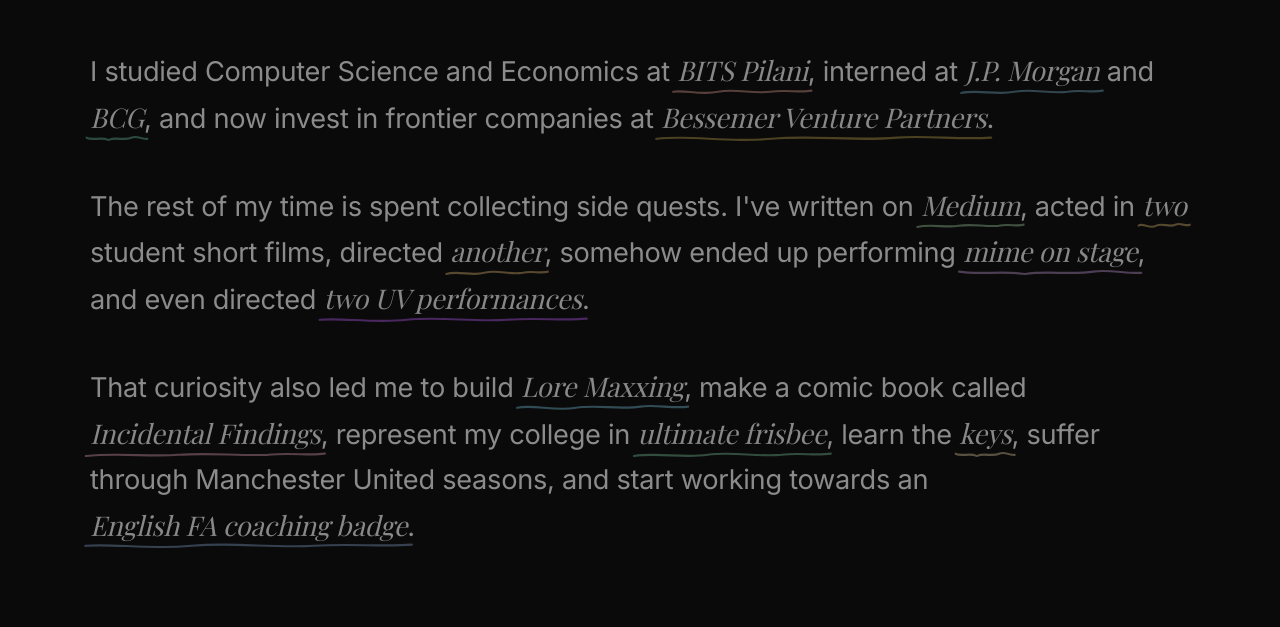
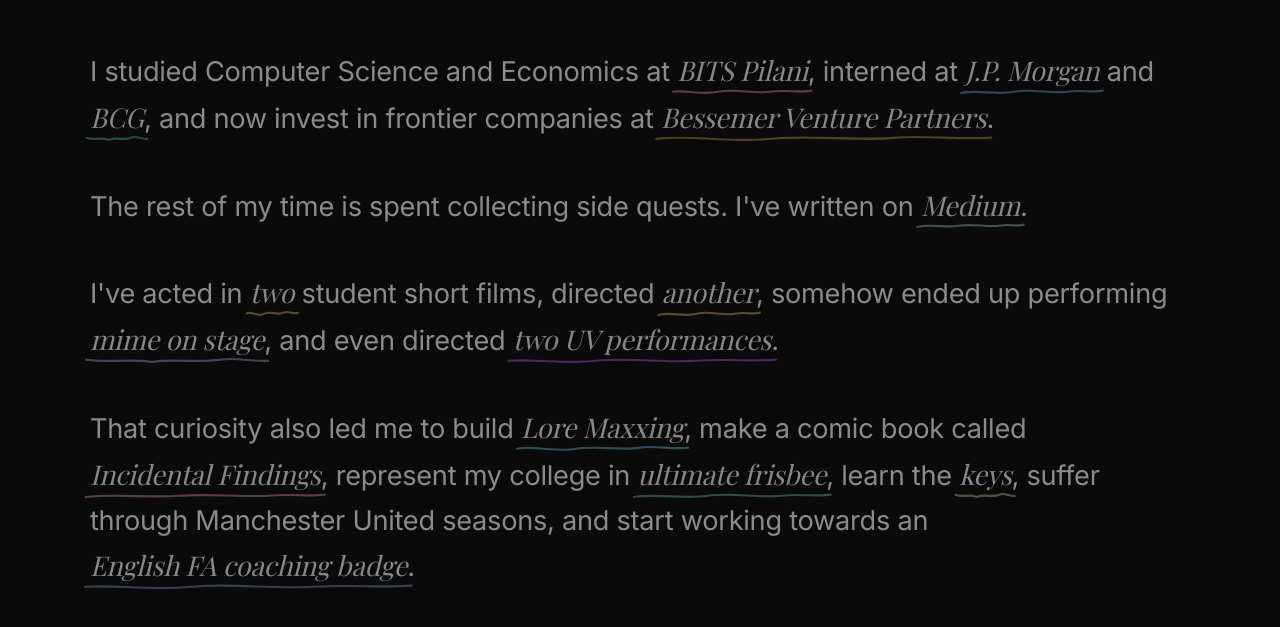
Before and after one commit to TDShah26/personal-website, a React (Vite) app: page / in a window 1280 px wide. Shown: the part 912-1539 px from the top of the page. Built offline with nearby package versions, Linux system fonts and the light colour scheme.

Commit message:
fix: make expanding link elements display inline and separate paragraph to avoid wrapping hover flicker

```diff
--- a/src/components/Bio.css
+++ b/src/components/Bio.css
@@ -120,13 +120,12 @@
 
 /* The revealed group of sub-links */
 .expanding-links-group {
-  display: inline-flex;
-  align-items: baseline;
+  display: inline;
 }
 
 /* Individual sub-links inside the expanded state */
 .expanding-sub-link {
-  display: inline-block;
+  display: inline;
   position: relative;
   font-family: 'Playfair Display', Georgia, serif;
   font-style: italic;
--- a/src/components/Bio.jsx
+++ b/src/components/Bio.jsx
@@ -255,7 +255,13 @@
 
         <p className="bio-para">
           <Sentence delay={BASE + GAP * 1} isInView={isInView}>
-            The rest of my time is spent collecting side quests. I've written on {L('medium', 'Medium')}, acted in{' '}
+            The rest of my time is spent collecting side quests. I've written on {L('medium', 'Medium')}.
+          </Sentence>
+        </p>
+
+        <p className="bio-para">
+          <Sentence delay={BASE + GAP * 1.5} isInView={isInView}>
+            I've acted in{' '}
             {EL('two', 'films-acted', [
               { id: 'film-a', label: 'Short Film I', href: '#' },
               { id: 'film-b', label: 'Short Film II', href: '#' },
```
